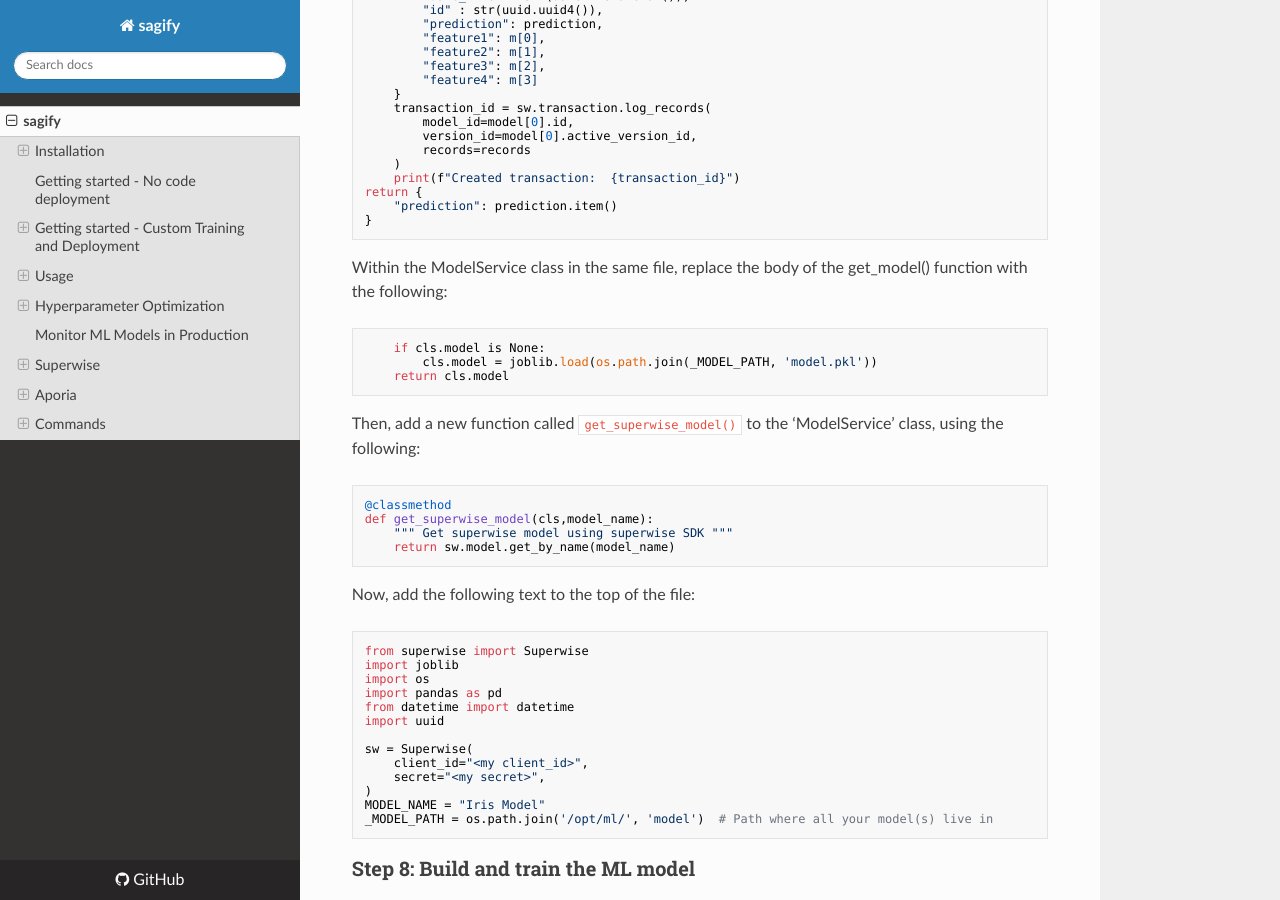
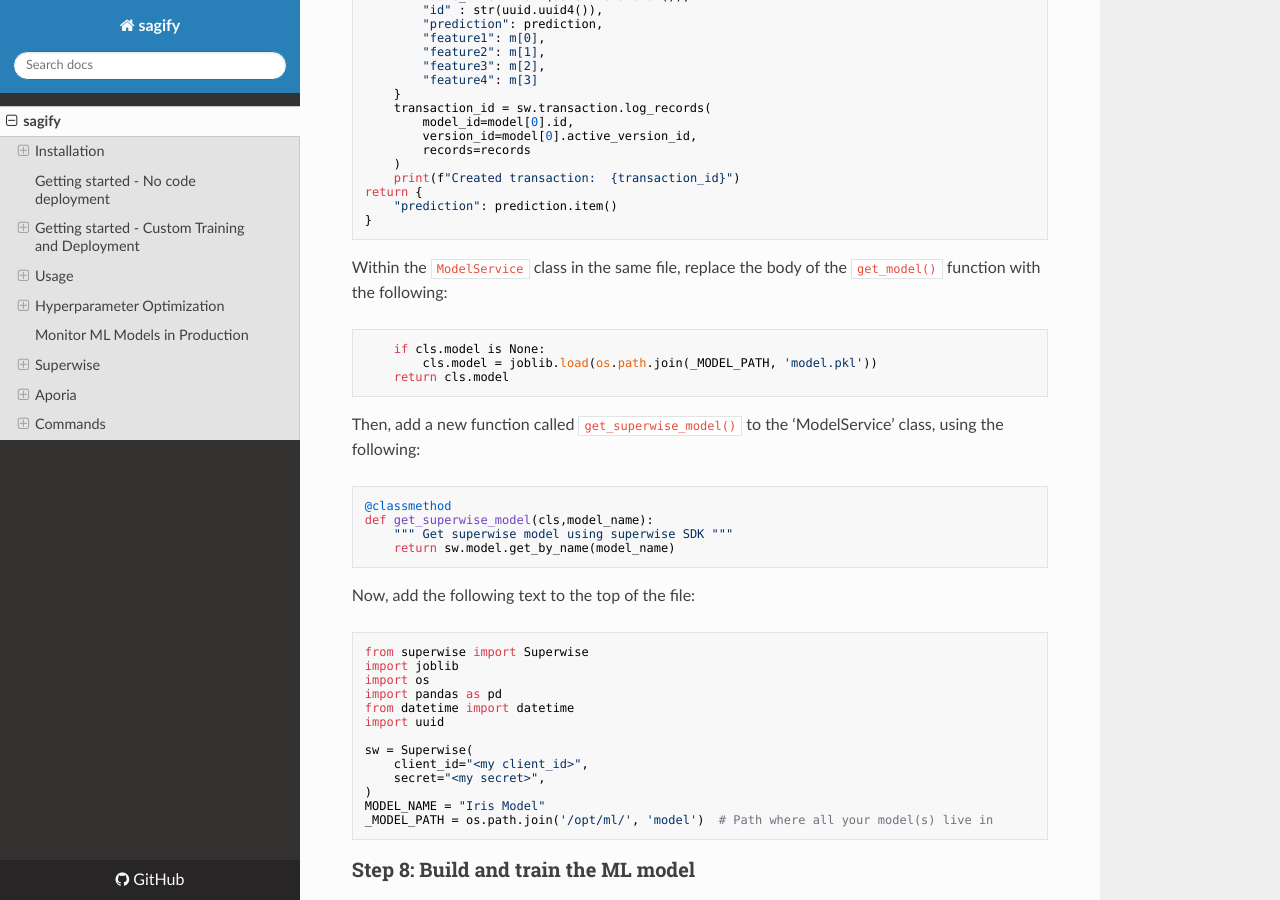
Before and after one commit to Kenza-AI/sagify, an MkDocs documentation site: the page built from docs/index.md, in a window 1280 px wide and 900 px high, scrolled down 17652 px. Built offline with MkDocs 1.6.1, drawn with Linux system fonts in a browser that asks for light colours; nearby versions of some CDN libraries; some of the changed text lies outside the part shown.

```diff
--- a/docs/index.md
+++ b/docs/index.md
@@ -615,7 +615,7 @@ In the file `src/sagify_base/prediction/prediction.py` replace the body of the `
         "prediction": prediction.item()
     }
 
-Within the ModelService class in the same file, replace the body of the get_model() function with the following:
+Within the `ModelService` class in the same file, replace the body of the `get_model()` function with the following:
 
         if cls.model is None:
             cls.model = joblib.load(os.path.join(_MODEL_PATH, 'model.pkl'))
```
Also changed, not shown: other parts of docs/index.md (+1 -1 lines).
